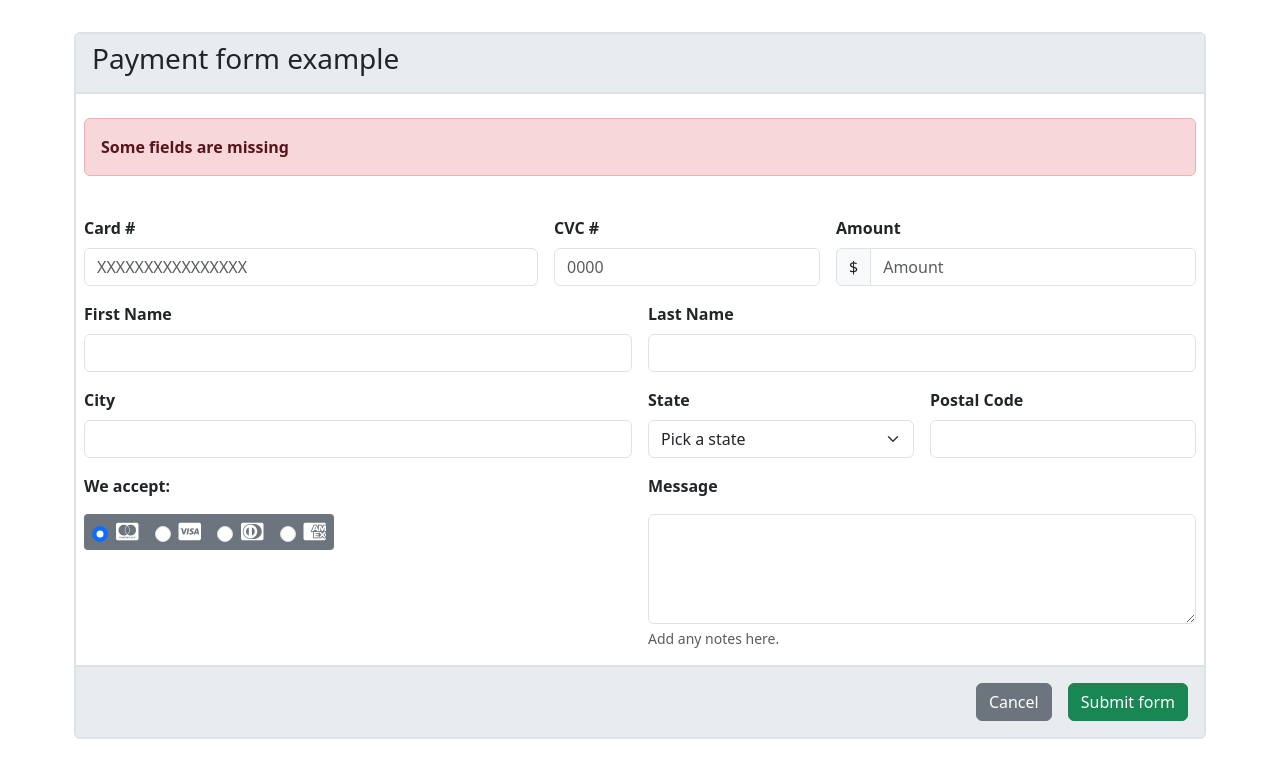
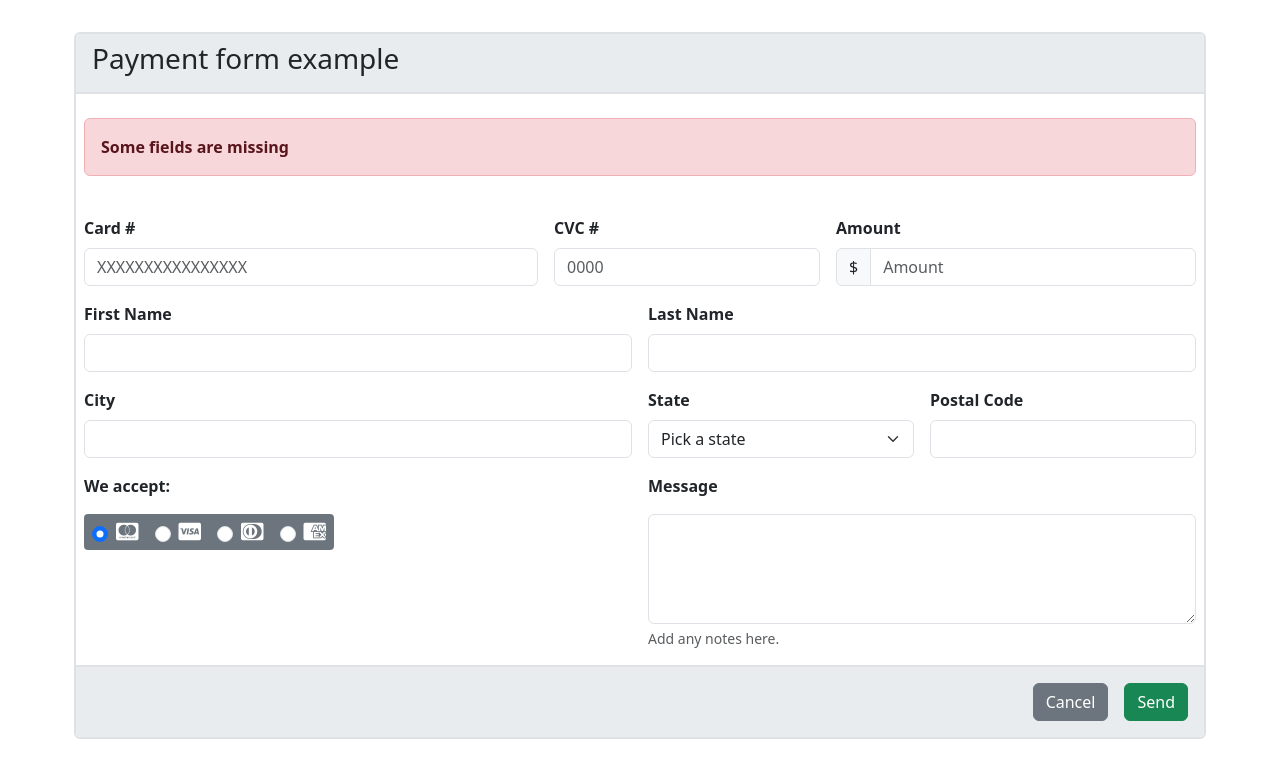
Before and after one commit to 4GeeksAcademy/fs-pt-115-AngelSastre-Formulario, a plain HTML site: page index.html in a window 1280 px wide. Drawn offline with nearby package versions, Linux system fonts and the light colour scheme.

Commit message:
terminado terminado

```diff
--- a/index.html
+++ b/index.html
@@ -136,7 +136,7 @@
 					<button class="btn btn-secondary" type="reset">Cancel</button>
 				</div>
 				<div class="">
-					<button class="btn btn-success" type="submit">Submit form</button>
+					<button class="btn btn-success" type="submit">Send</button>
 				</div>
 			</div>
 
```
